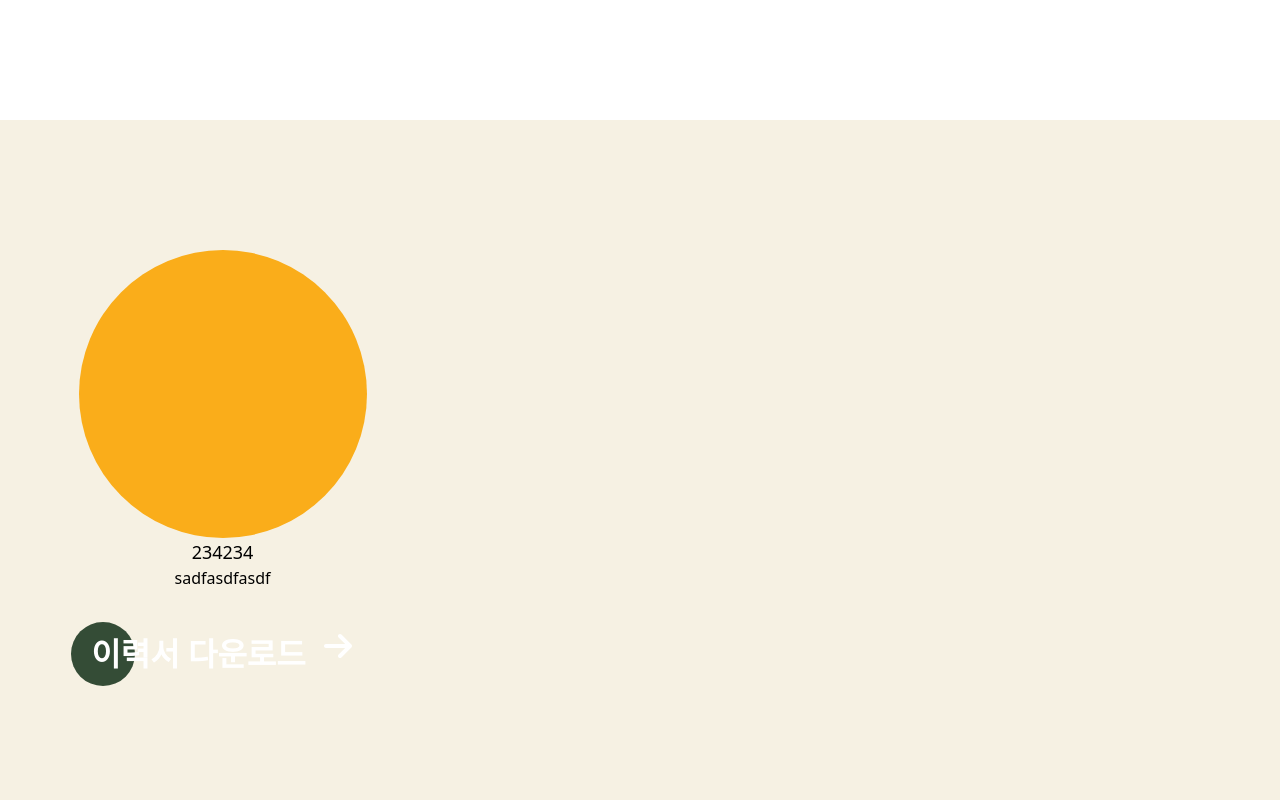
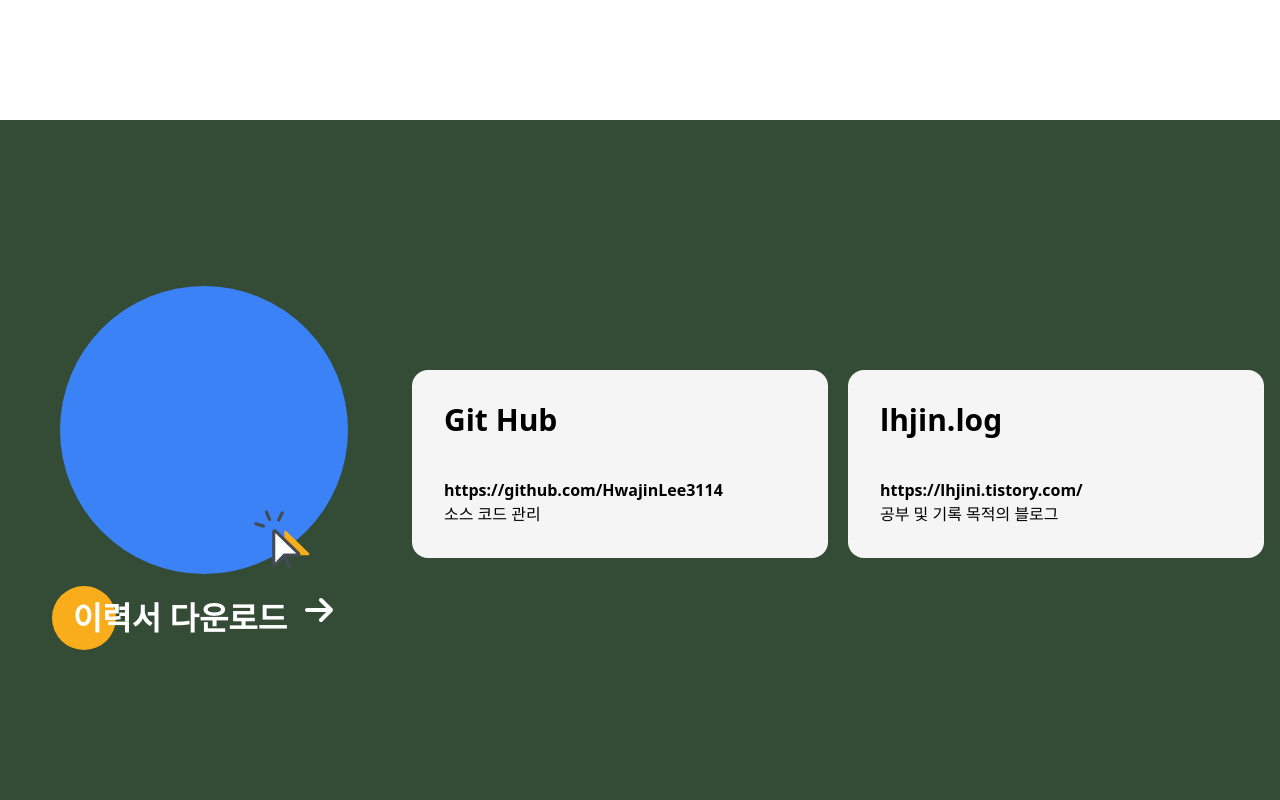
Before and after one commit to HwajinLee3114/lhjin-portfolio, a Next.js app: page / in a window 1280 px wide. Shown: the part 440-1240 px from the top of the page. Built offline with nearby package versions, Linux system fonts and the light colour scheme.

Commit message:
hover메뉴 컴포넌트 추가

```diff
--- a/src/components/About.tsx
+++ b/src/components/About.tsx
@@ -1,25 +1,35 @@
 import React from "react";
 import SlideButton from "./button/SlideButton";
+import ProfileCircle from "./ProfileCircle";
+import HoverAMenu from "./menu/HoverAMenu";
 
 export default function About() {
   return (
     <section
       id="about"
-      className="flex flex-col md:flex-row items-center gap-5 justify-around h-43 bg-themacolor1"
+      className="flex flex-col md:flex-row items-center gap-5 justify-around h-43 bg-themacolor3"
     >
       <div className="h-full p-2 w-full md:w-2/4 flex flex-col items-center justify-center rounded-lg overflow-hidden">
-        {/* <img
-          src="/images/profile.jpg"
-          alt="Profile"
-          className="w-72 h-72 rounded-full"
-        /> */}
-        <div className="w-72 h-72 bg-themacolor2 rounded-full"></div>
-        <h1 className="text-lg">234234</h1>
-        <p className="text-center mb-10">sadfasdfasdf</p>
-        <SlideButton text="이력서 다운로드" href="#" color="#344C36" />
+        <ProfileCircle />
+        <div className="pb-5"/>
+        <SlideButton text="이력서 다운로드" href="#" color="#FAAD1A" />
       </div>
 
-      <div className="h-full flex-grow w-full"></div>
+      <div className="h-full flex-grow w-full flex flex-col items-center justify-center">
+        <div className="flex gap-5">
+
+        <HoverAMenu
+          url="https://github.com/HwajinLee3114"
+          title="Git Hub"
+          description="소스 코드 관리"
+        />
+        <HoverAMenu
+          url="https://lhjini.tistory.com/"
+          title="lhjin.log"
+          description="공부 및 기록 목적의 블로그"
+        />
+        </div>
+      </div>
     </section>
   );
 }
--- a/src/components/Career.tsx
+++ b/src/components/Career.tsx
@@ -4,7 +4,7 @@
   return (
     <section
       id="career"
-      className="flex flex-col items-center justify-center min-h-screen bg-themacolor3"
+      className="flex flex-col items-center justify-center min-h-screen bg-themacolor1"
     >
       <h2 className="text-3xl font-bold">Career</h2>
       <p className="mt-4">내 경력에 대해 알아보세요.</p>
--- /dev/null
+++ b/src/components/ProfileCircle.tsx
@@ -0,0 +1,75 @@
+import React from "react";
+
+const ProfileCircle: React.FC = () => {
+  return (
+    <div className="relative flex">
+      <div className="w-72 h-72 bg-blue-500 rounded-full flex items-center justify-center hover:cursor-pointer group">
+        <div className="absolute inset-0 bg-black bg-opacity-50 rounded-full opacity-0 group-hover:opacity-100 transition-opacity duration-300"></div>
+        <svg
+          xmlns="http://www.w3.org/2000/svg"
+          x="0px"
+          y="0px"
+          width="80"
+          height="80"
+          viewBox="0,0,300,150"
+          className="absolute"
+          style={{ top: "70%", left: "65%" }}
+        >
+          <g
+            fill="none"
+            fill-rule="nonzero"
+            stroke="none"
+            stroke-width="1"
+            stroke-linecap="butt"
+            stroke-linejoin="miter"
+            stroke-miterlimit="10"
+            stroke-dasharray=""
+            stroke-dashoffset="0"
+            font-family="none"
+            font-weight="none"
+            font-size="none"
+            text-anchor="none"
+          >
+            <g transform="scale(2,2)">
+              <path
+                d="M70,44.7v43.7h20.1h24.9c1.8,0 2.7,-2.2 1.4,-3.4l-43,-41.7c-1.3,-1.2 -3.4,-0.3 -3.4,1.4z"
+                fill="#faad1a"
+              ></path>
+              <path
+                d="M50,44.7v60.2c0,1.8 2.2,2.7 3.5,1.4l16.7,-17.8h24.9c1.8,0 2.7,-2.2 1.4,-3.4l-43.1,-41.8c-1.3,-1.2 -3.4,-0.3 -3.4,1.4z"
+                fill="#ffffff"
+              ></path>
+              <path
+                d="M42.3,24.5c-1.2,0 -2.3,-0.7 -2.8,-1.8l-5.7,-13.9c-0.6,-1.5 0.1,-3.3 1.6,-3.9c1.5,-0.6 3.3,0.1 3.9,1.6l5.8,13.9c0.6,1.5 -0.1,3.3 -1.6,3.9c-0.4,0.2 -0.8,0.2 -1.2,0.2z"
+                fill="#444b54"
+              ></path>
+              <path
+                d="M30.9,37c-0.3,0 -0.6,0 -0.9,-0.1l-14.3,-4.5c-1.6,-0.5 -2.5,-2.2 -2,-3.8c0.5,-1.6 2.2,-2.5 3.8,-2l14.3,4.5c1.6,0.5 2.5,2.2 2,3.8c-0.4,1.3 -1.6,2.1 -2.9,2.1z"
+                fill="#444b54"
+              ></path>
+              <path
+                d="M98.5,82.8l-43,-41.7c-1.4,-1.4 -3.6,-1.8 -5.4,-1c-1.9,0.8 -3,2.6 -3,4.6v60.2c0,2.1 1.2,3.9 3.2,4.7c0.6,0.2 1.2,0.4 1.8,0.4c1.4,0 2.7,-0.6 3.6,-1.6l13.5,-14.4l9.2,22.2c0.5,1.2 1.6,1.8 2.8,1.8c0.4,0 0.8,-0.1 1.2,-0.2c1.5,-0.6 2.3,-2.4 1.6,-3.9l-9.3,-22.3h20.4c2,0 3.9,-1.2 4.6,-3.1c0.8,-2.1 0.3,-4.2 -1.2,-5.7zM70.1,85.4c-0.8,0 -1.6,0.3 -2.2,1l-14.9,16v-55.3l39.6,38.4h-22.5z"
+                fill="#444b54"
+              ></path>
+              <path
+                d="M59.3,25.3c-0.5,0 -0.9,-0.1 -1.4,-0.3c-1.5,-0.8 -2,-2.6 -1.3,-4l7,-13.3c0.8,-1.5 2.6,-2 4,-1.3c1.5,0.8 2,2.6 1.3,4l-7,13.3c-0.5,1 -1.5,1.6 -2.6,1.6z"
+                fill="#444b54"
+              ></path>
+            </g>
+          </g>
+        </svg>
+        <div className="absolute inset-0 flex items-center justify-center opacity-0 group-hover:opacity-100 transition-opacity duration-300 text-white text-center">
+          {/* <div className="p-4 rounded-lg shadow-lg bg-black bg-opacity-75"> */}
+          <div className="memoji__info flex flex-col">
+            <span>이화진</span>
+            <span>1997.03.01</span>
+            <span>✉️ hwajin3114@gmail.com</span>
+          </div>
+          {/* </div> */}
+        </div>
+      </div>
+    </div>
+  );
+};
+
+export default ProfileCircle;
--- a/src/components/Projects.tsx
+++ b/src/components/Projects.tsx
@@ -4,7 +4,7 @@
   return (
     <section
       id="projects"
-      className="flex flex-col items-center justify-center min-h-screen bg-themacolor1"
+      className="flex flex-col items-center justify-center min-h-screen bg-themacolor3"
     >
       <h2 className="text-3xl font-bold">Projects</h2>
       <p className="mt-4">내가 만든 프로젝트들을 확인하세요.</p>
--- a/src/components/Skills.tsx
+++ b/src/components/Skills.tsx
@@ -4,7 +4,7 @@
   return (
     <section
       id="skills"
-      className="flex flex-col items-center justify-center min-h-screen bg-themacolor3"
+      className="flex flex-col items-center justify-center min-h-screen bg-themacolor1"
     >
       <h2 className="text-3xl font-bold">Skills</h2>
       <p className="mt-4">
--- /dev/null
+++ b/src/components/menu/HoverAMenu.module.css
@@ -0,0 +1,24 @@
+.archive {
+  width: 26rem;
+  padding: 2rem;
+  background-color: #f5f5f5;
+  border-radius: 1rem;
+  text-decoration: none;
+  transition: transform 0.2s ease;
+}
+
+.archive:hover {
+  transform: scale(1.05);
+}
+
+.imgWrapper {}
+
+.image {
+  color: transparent;
+}
+
+.url {
+  font-weight: bold;
+}
+
+.description {}
--- /dev/null
+++ b/src/components/menu/HoverAMenu.tsx
@@ -0,0 +1,33 @@
+import React from 'react';
+import styles from './HoverAMenu.module.css';
+
+interface HoverAMenuProps {
+  img?: string;  // 이미지 URL
+  title?: string;  // 타이틀
+  url: string;  // URL
+  description?: string;  // 설명
+}
+
+const HoverAMenu: React.FC<HoverAMenuProps> = ({ img, title, url, description }) => {
+  return (
+    <a className={styles.archive} href={url} target="_blank" rel="noopener noreferrer">
+      {img && (
+        <div className={styles.imgWrapper}>
+          <img
+            alt={`${title} 이미지`}
+            loading="lazy"
+            width="384"
+            height="84"
+            src={img}
+            className={`${styles.image} mb-5`}
+          />
+        </div>
+      )}
+      {title && <div className={`${styles.url} text-3xl mb-10`}>{title}</div>}
+      {url && <div className={styles.url}>{url}</div>}
+      {description && <div className={styles.description}>{description}</div>}
+    </a>
+  );
+};
+
+export default HoverAMenu;
```
